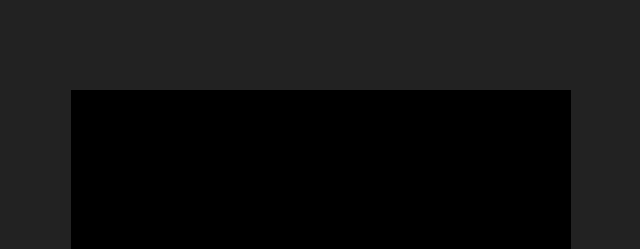
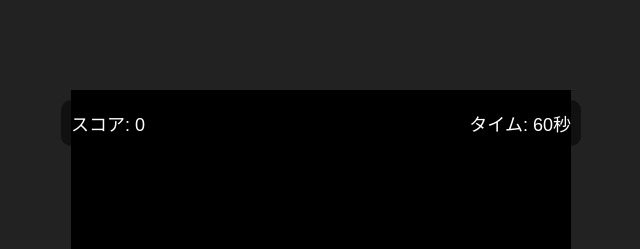
Before and after one commit to KD-J15/break_out, a plain HTML site: page index.html in a window 1280 px wide. Shown: the top 249 px of the page, without its empty margins (319-959 px from the left). Drawn offline with Linux system fonts and the light colour scheme.

Commit message:
css修正

```diff
--- a/style.css
+++ b/style.css
@@ -19,14 +19,18 @@ body {
     justify-content: space-between;
     width: 500px;
     font-size: 18px;
-    margin-bottom: 5px;
-    display: none; /* 初期状態では非表示 */
+    position: absolute;
+    top: 10px;
+    left: 50%;
+    transform: translateX(-50%);
+    background: rgba(0, 0, 0, 0.5);
+    padding: 10px;
+    border-radius: 10px;
 }
 
 canvas {
     background-color: black;
     display: block;
-
 }
 
 /* スタート画面 */
@@ -67,17 +71,17 @@ canvas {
      margin-bottom: 10px;
 }
 
-#final-score{
+#final-score {
     font-size: 1.5em;
     font-weight: bold;
 }
-
 
 /* ゲーム画面表示用 */
 .game-active #info,
 .game-active #gameCanvas {
     display: block;
 }
+
 .game-active #start-screen {
     display: none;
 }
```
